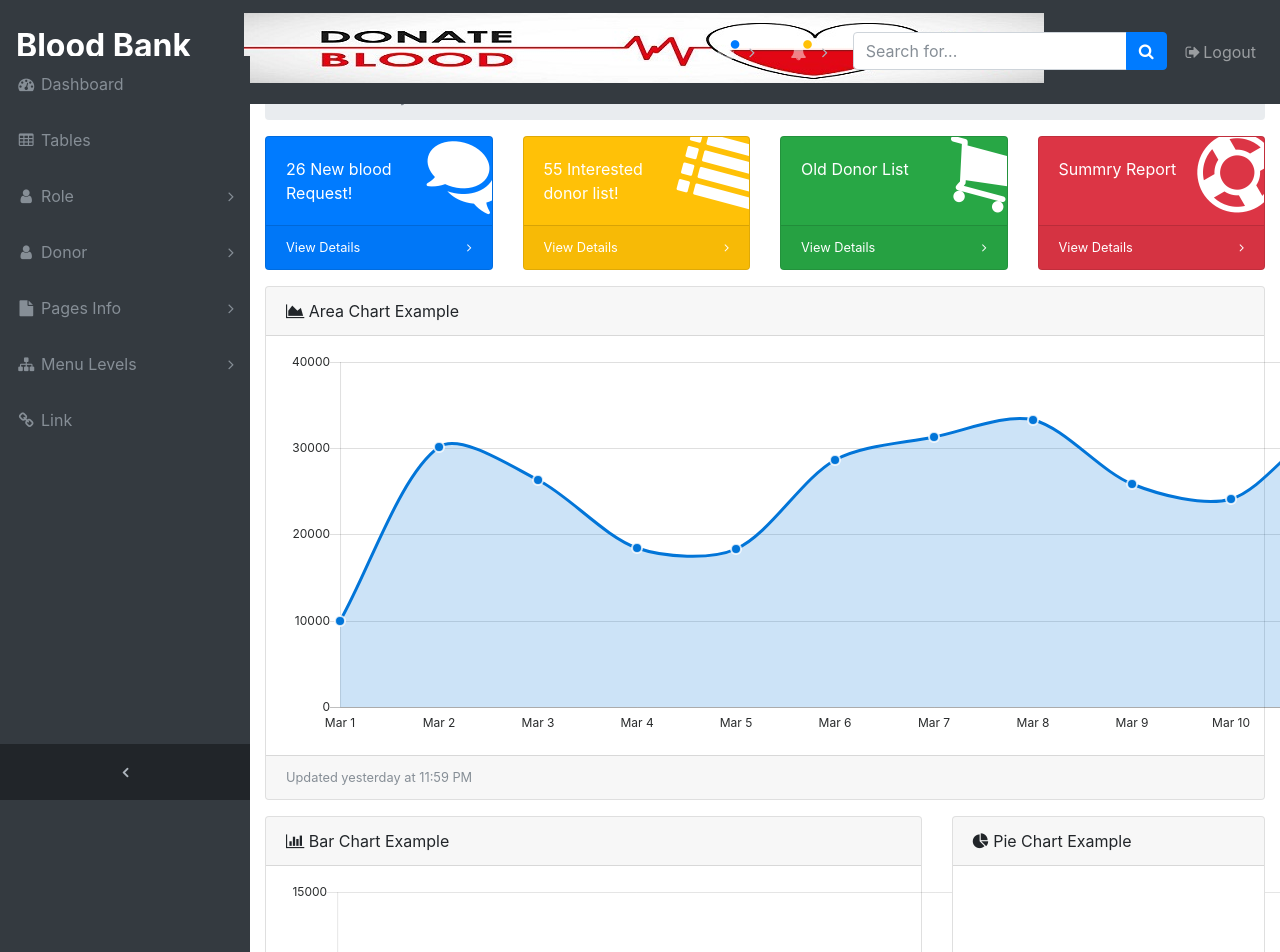
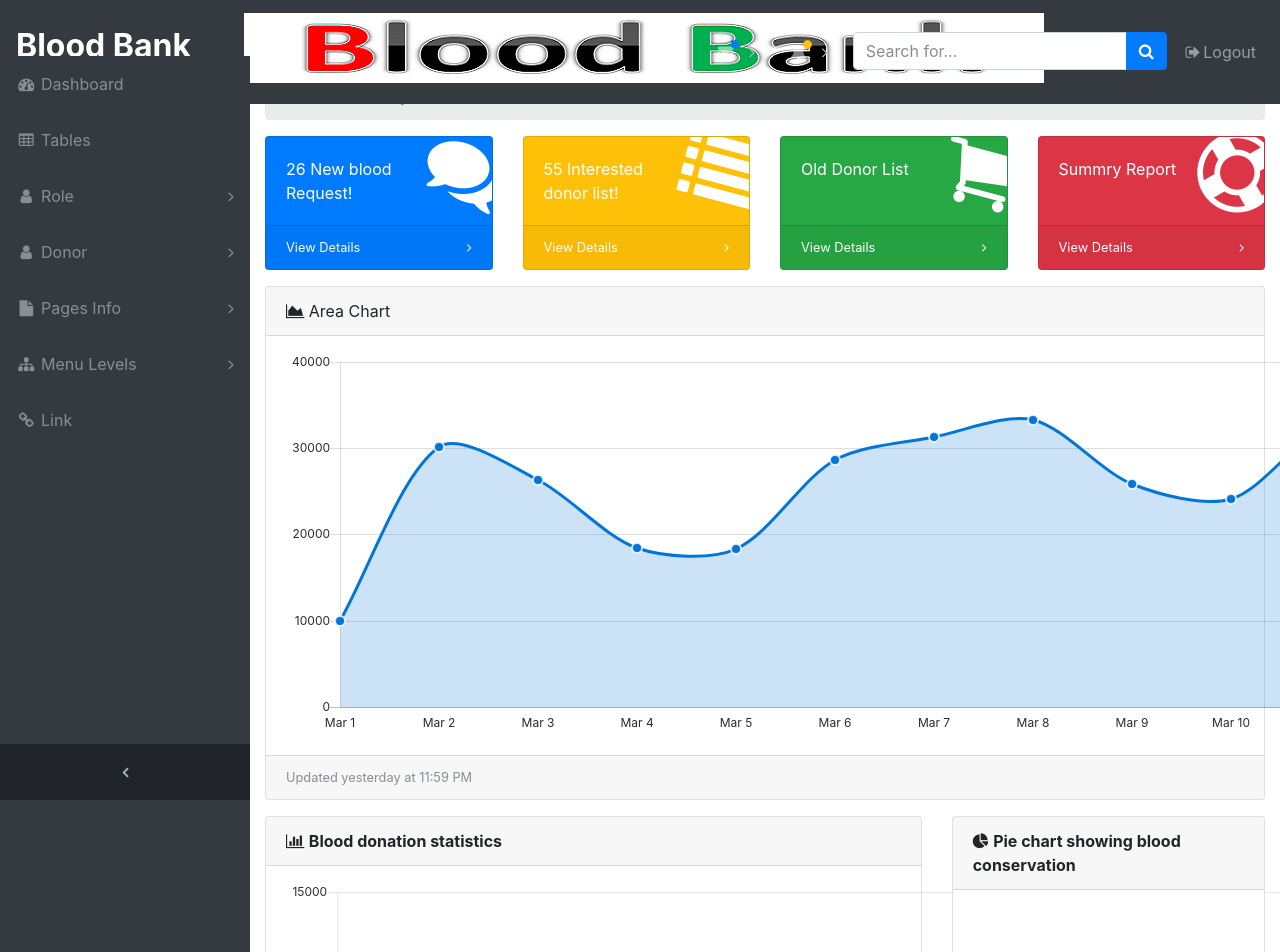
Before and after one commit to sakmahbub/Blood_Bank_Project, a website with bundled scripts: page bloodbank/Template/index.html in a window 1280 px wide. Shown: the top 952 px of the page. Built offline with nearby package versions, Linux system fonts and the light colour scheme.

Commit message:
sume update

```diff
--- a/bloodbank/Template/index.html
+++ b/bloodbank/Template/index.html
@@ -21,7 +21,7 @@
 <body class="fixed-nav sticky-footer bg-dark" id="page-top">
   <!-- Navigation-->
   <nav class="navbar navbar-expand-lg navbar-dark bg-dark fixed-top" id="mainNav">
-    <a class="navbar-brand" href="index.html"><h2><b>Blood Bank &nbsp;   &nbsp;&nbsp;&nbsp; <img src="image\cover.JPG" /></b></h2></a>
+    <a class="navbar-brand" href="index.html"><h2><b>Blood Bank &nbsp;   &nbsp;&nbsp;&nbsp; <img src="image\pic6.png" /></b></h2></a>
 
     <button class="navbar-toggler navbar-toggler-right" type="button" data-toggle="collapse" data-target="#navbarResponsive" aria-controls="navbarResponsive" aria-expanded="false" aria-label="Toggle navigation">
       <span class="navbar-toggler-icon"></span>
@@ -324,7 +324,7 @@
       <!-- Area Chart Example-->
       <div class="card mb-3">
         <div class="card-header">
-          <i class="fa fa-area-chart"></i> Area Chart Example</div>
+          <i class="fa fa-area-chart"></i> Area Chart </div>
         <div class="card-body">
           <canvas id="myAreaChart" width="100%" height="30"></canvas>
         </div>
@@ -335,7 +335,7 @@
           <!-- Example Bar Chart Card-->
           <div class="card mb-3">
             <div class="card-header">
-              <i class="fa fa-bar-chart"></i> Bar Chart Example</div>
+              <i class="fa fa-bar-chart"></i> <b>Blood donation statistics </b></div>
             <div class="card-body">
               <div class="row">
                 <div class="col-sm-8 my-auto">
@@ -539,7 +539,7 @@
           <!-- Example Pie Chart Card-->
           <div class="card mb-3">
             <div class="card-header">
-              <i class="fa fa-pie-chart"></i> Pie Chart Example</div>
+              <i class="fa fa-pie-chart"></i> <b>Pie chart showing blood conservation</b></div>
             <div class="card-body">
               <canvas id="myPieChart" width="100%" height="100"></canvas>
             </div>
```
Also changed, not shown: bloodbank/Template/tables.html (+4 -3 lines), bloodbank/Template/image/pic6.PNG (added), bloodbank/Template/image/pic7.JPG (added).
